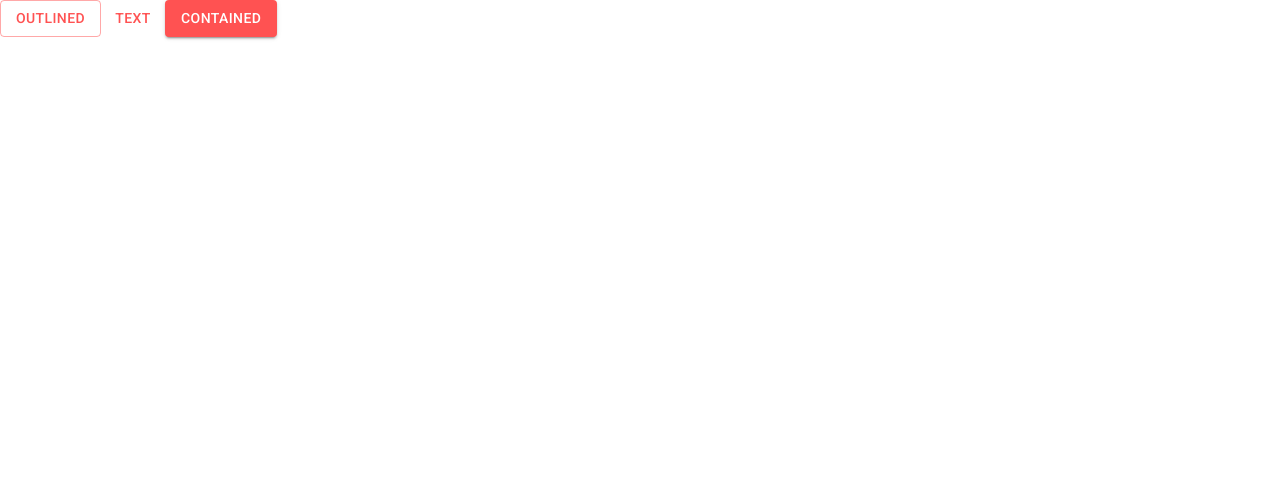
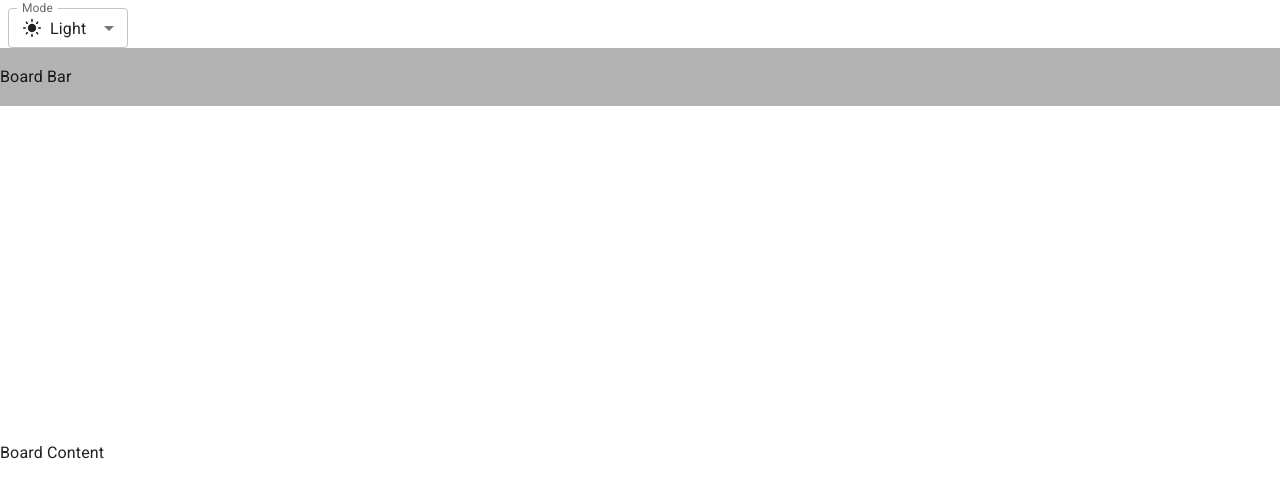
Before and after one commit to LoiTang1710/trello-web, a React (Vite) app: page / in a window 1280 px wide. Shown: the top 498 px of the page. Built offline with nearby package versions, Linux system fonts and the light colour scheme.

Commit message:
basic layout

```diff
--- a/index.html
+++ b/index.html
@@ -4,13 +4,14 @@
         <meta charset="UTF-8" />
         <link rel="icon" type="image/svg+xml" href="/vite.svg" />
         <meta name="viewport" content="width=device-width, initial-scale=1.0" />
-        <title>trello</title>
+        <title>Trello Website</title>
         <link rel="preconnect" href="https://fonts.googleapis.com" />
         <link rel="preconnect" href="https://fonts.gstatic.com" crossorigin />
         <link
             rel="stylesheet"
             href="https://fonts.googleapis.com/css2?family=Roboto:wght@300;400;500;700&display=swap"
         />
+        <script src="http://localhost:8097"></script>
     </head>
     <body>
         <div id="root"></div>
--- a/src/App.jsx
+++ b/src/App.jsx
@@ -1,12 +1,99 @@
-import Button from '@mui/material/Button';
+import Container from '@mui/material/Container';
+import InputLabel from '@mui/material/InputLabel';
+import MenuItem from '@mui/material/MenuItem';
+import FormControl from '@mui/material/FormControl';
+import Select from '@mui/material/Select';
+import Box from '@mui/material/Box';
+import { useColorScheme } from '@mui/material';
+
+//import Icon
+import LightMode from '@mui/icons-material/LightMode';
+import DarkModeOutlined from '@mui/icons-material/DarkModeOutlined';
+import SettingsBrightness from '@mui/icons-material/SettingsBrightness';
+
+
+function ModeSelect() {
+    const { mode, setMode } = useColorScheme();
+
+    const handleChange = (event) => {
+        const selectedMode = event.target.value;
+        setMode(selectedMode);
+    };
+
+    return (
+        <FormControl sx={{ m: 1, minWidth: 120 }} size="small">
+            <InputLabel id="label-select-light-dark-mode">Mode</InputLabel>
+            <Select
+                labelId="label-select-light-dark-mode"
+                id="select-light-dark-mode"
+                value={mode}
+                label="Mode"
+                onChange={handleChange}
+            >
+                <MenuItem value="light">
+                    <Box
+                        sx={{
+                            display: 'flex',
+                            alignItems: 'center',
+                            gap: 1,
+                        }}
+                    >
+                        <LightMode fontSize="small" /> Light
+                    </Box>
+                </MenuItem>
+                <MenuItem value="dark">
+                    <Box sx={{ display: 'flex', alignItems: 'center', gap: 1 }}>
+                        <DarkModeOutlined fontSize="small" /> Dark
+                    </Box>
+                </MenuItem>
+                <MenuItem value="system">
+                    <Box sx={{ display: 'flex', alignItems: 'center', gap: 1 }}>
+                        <SettingsBrightness fontSize="small" /> Custom
+                    </Box>
+                </MenuItem>
+            </Select>
+        </FormControl>
+    );
+}
 
 function App() {
     return (
-        <>
-            <Button variant="outlined">Outlined</Button>
-            <Button variant="text">Text</Button>
-            <Button variant="contained">Contained</Button>
-        </>
+        <Container
+            disableGutters
+            maxWidth={false}
+            sx={{ height: '100vh'}}
+        >
+            <Box
+                sx={{
+                    backgroundColor: 'primary.light',
+                    height: (theme) => theme.trello.appBarHeight,
+                    width: '100%',
+                    alignItems: 'center',
+                }}
+            >
+                <ModeSelect />
+            </Box>
+            <Box
+                sx={{
+                    backgroundColor: 'primary.dark',
+                    height: (theme) => theme.trello.boardBarHeight,
+                    width: '100%',
+                    display: 'flex',
+                    alignItems: 'center',
+                }}
+            >
+                Board Bar
+            </Box>
+            <Box sx={{
+                backgroundColor: 'primary.main',
+                width: '100%',
+                height: (theme) => `calc(100vh - ${theme.trello.appBarHeight} - ${theme.trello.boardBarHeight})`,
+                display: 'flex',
+                alignItems: 'center'
+            }}>
+                Board Content
+            </Box>
+        </Container>
     );
 }
 
--- a/src/theme.js
+++ b/src/theme.js
@@ -3,11 +3,15 @@
 
 // Create a theme instance.
 const theme = extendTheme({
+    trello: {
+        appBarHeight: '48px',
+        boardBarHeight: '58px',
+    },
     colorSchemes: {
         light: {
             palette: {
                 primary: {
-                    main: '#ff5252',
+                    main: '#fff',
                 },
             },
         },
```
